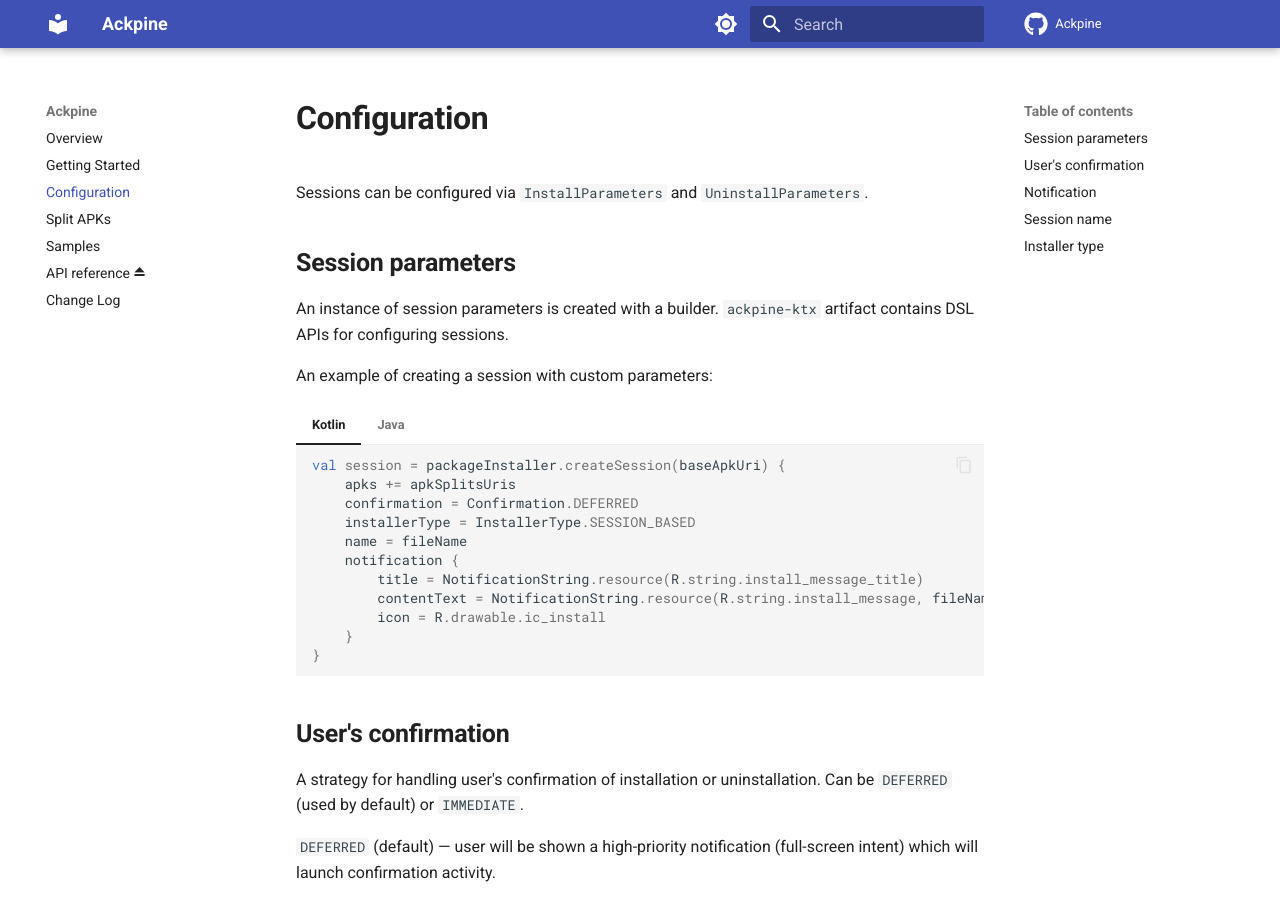
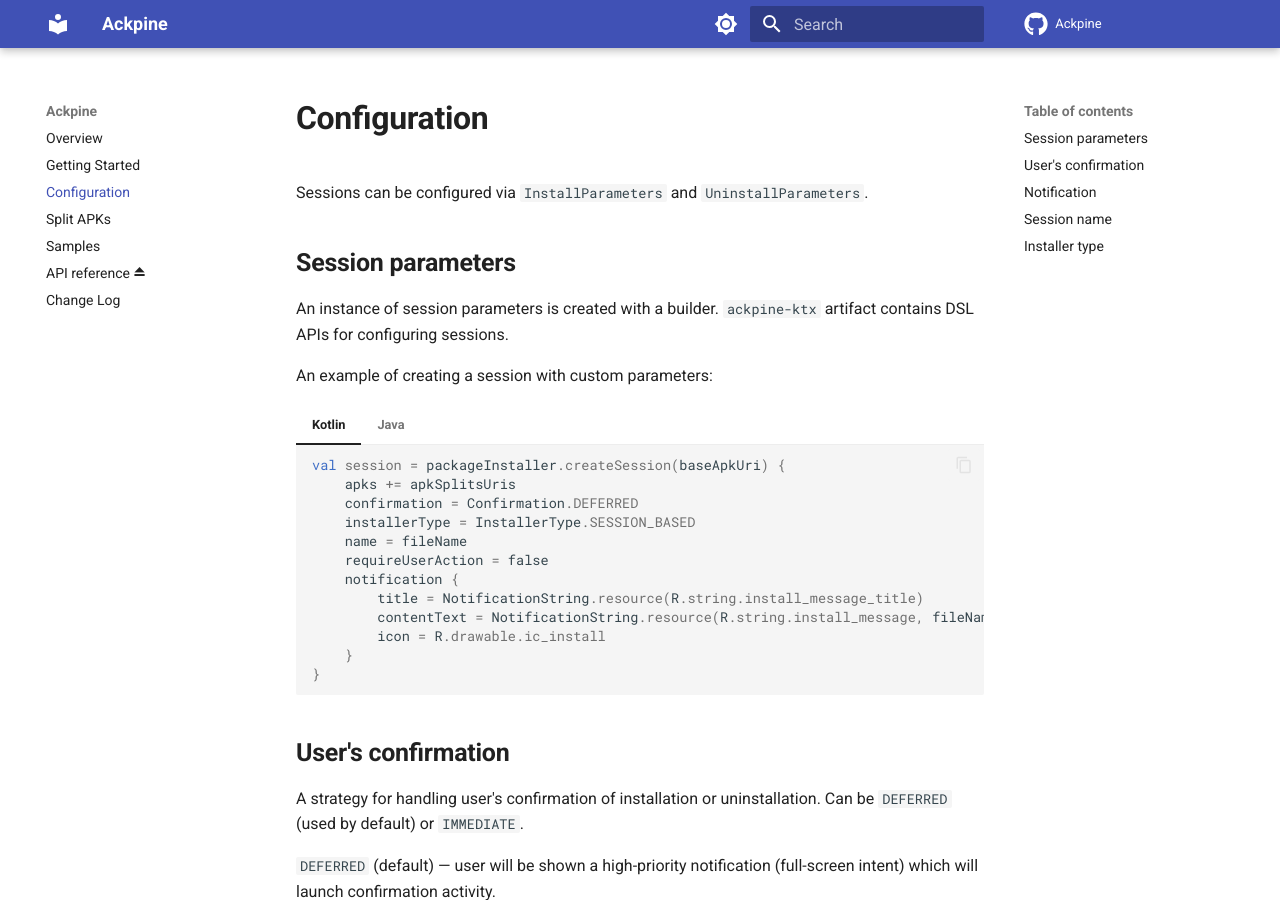
Before and after one commit to solrudev/Ackpine, an MkDocs documentation site: the page built from docs/configuration.md, in a window 1280 px wide and 900 px high. Built offline with MkDocs 1.6.1 and Material for MkDocs 9.7.7, drawn with Linux system fonts in a browser that asks for light colours; comment, search, counter and statistics services are not loaded.

Commit message:
update session configuration example

```diff
--- a/docs/configuration.md
+++ b/docs/configuration.md
@@ -18,6 +18,7 @@ An example of creating a session with custom parameters:
         confirmation = Confirmation.DEFERRED
         installerType = InstallerType.SESSION_BASED
         name = fileName
+        requireUserAction = false
         notification {
             title = NotificationString.resource(R.string.install_message_title)
             contentText = NotificationString.resource(R.string.install_message, fileName)
@@ -34,6 +35,7 @@ An example of creating a session with custom parameters:
             .setConfirmation(Confirmation.DEFERRED)
             .setInstallerType(InstallerType.SESSION_BASED)
             .setName(fileName)
+            .setRequireUserAction(false)
             .setNotificationData(new NotificationData.Builder()
                     .setTitle(NotificationString.resource(R.string.install_message_title))
                     .setContentText(NotificationString.resource(R.string.install_message, fileName))
```
